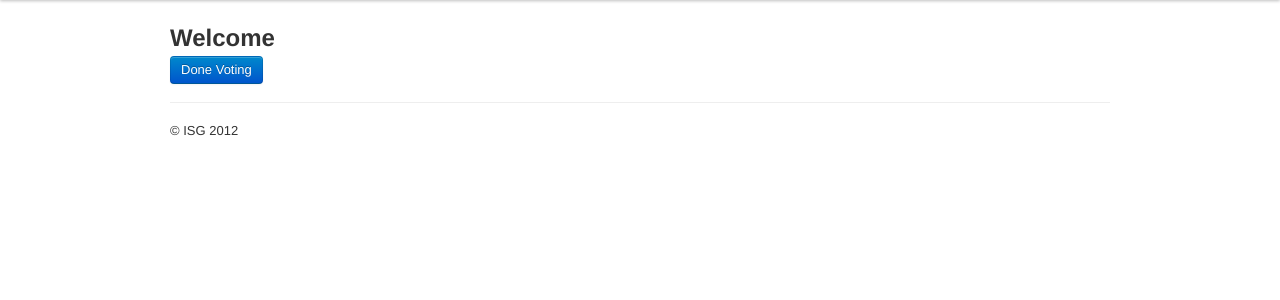
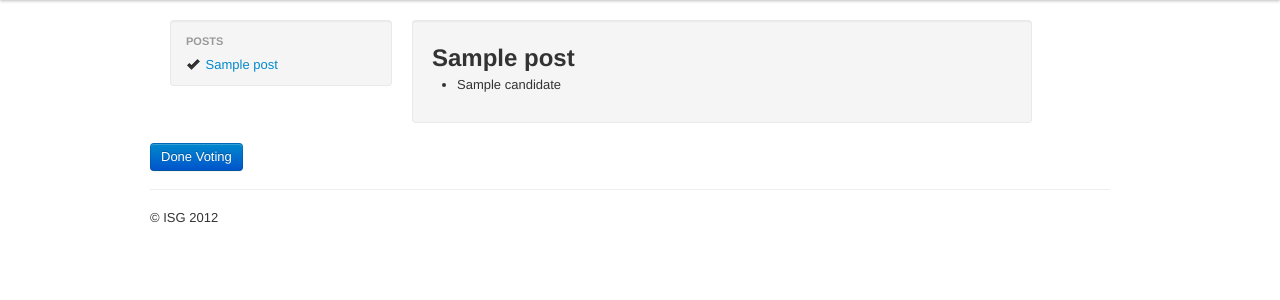
Before and after one commit to prakhar1989/VotingApplication, a Flask app: page / in a window 1280 px wide. Shown: the part 40-340 px from the top of the page. Run offline with Flask 2, Linux system fonts and the light colour scheme; the visitor is signed in with stand-in values (Sample User, id 1); tables that the repository leaves empty hold one stand-in row (values such as "Sample post"); some libraries are stand-ins or nearby versions.

Commit message:
Finished Add Candidates in Admin Interface

```diff
--- a/main.py
+++ b/main.py
@@ -43,18 +43,21 @@ class Post(db.Model):
 
 
 class Candidate(db.Model):
-    id = db.Column(db.Integer, primary_key=True)
-    name = db.Column(db.String(80))
-    post_id = db.Column(db.Integer, db.ForeignKey('post.id'))
+    name = db.Column(db.String(80), primary_key=True)
+    full_name = db.Column(db.String(200))
+    post_id = db.Column(db.Integer, db.ForeignKey('post.id'), primary_key=True)
     hostel = db.Column(db.String(80))
+    dept = db.Column(db.String(80)) #Department Number
     yes_no = db.Column(db.Boolean)
     #votes = db.relationship('Vote', backref='vote', lazy="dynamic")
 
-    def __init__(self, name, hostel, post_id, yes_no):
+    def __init__(self, name, full_name, hostel, post_id, dept, yes_no):
         self.name = name
+        self.full_name = full_name
         self.hostel = hostel
         self.post_id = post_id
         self.yes_no = yes_no
+        self.dept = dept
 
     def __repr__(self):
         return "<Candidate: %r, Post: %r>" % (self.name, self.post.name)
@@ -79,6 +82,14 @@ class Candidate(db.Model):
                                     #self.candidate_id, self.post_name)
 
 ### CONTROLLER ###
+
+def get_candidate_dict():
+    candidates_dict = {}
+    posts = Post.query.all()
+    for post in posts:
+        candidates_dict[post] = Candidate.query.filter_by(post_id=post.id).all()
+    return candidates_dict
+
 @app.route('/', methods=["GET", "POST"])
 def voting_page():
     if request.method == "GET":
@@ -86,14 +97,24 @@ def voting_page():
             flash("You need to login before you can start voting", "info")
             return redirect(url_for('login'))
         else:
-            return render_template("voting_page.html")
+            candidates_dict = get_candidate_dict()
+            return render_template("voting_page.html", candidates_dict = candidates_dict)
 
     else: #POST request
+        # logging logic goes here
+        # make sure to redirect to logout page
+        # after submission is done
         user_coupon = Coupon.query.filter_by(username=session['username']).first()
-        user_coupon.is_valid = False
-        db.session.add(user_coupon)
+        try:
+            user_coupon.is_valid = False
+            db.session.add(user_coupon)
+            db.session.flush()
+        except sqlalchemy.exc.IntegrityError as err:
+            app.logger.error("Failed to invalidate coupon")
+            return "Failed to invalidate coupon"
         db.session.commit()
         return "Coupon has been invalidated"
+
 
 @app.route('/login', methods=["GET", "POST"])
 def login():
@@ -161,9 +182,16 @@ def generate_coupon():
     value= ""
     if password == app.config['PASSWORD']:
         value = "".join(random.choice(string.letters) for j in range(1,10))
-        db.session.add(Coupon(value, username))
-        db.session.commit()
-        return jsonify(coupon=value, msg="Success")
+        try:
+            db.session.add(Coupon(value, username))
+            db.session.flush()
+        except sqlalchemy.exc.IntegrityError as err:
+            #this fails in the rare event value already exists
+            value = "".join(random.choice(string.letters) for j in range(1,10))
+            app.logger.warning("Duplicate entry hit for new coupon : %r" % value)
+        finally:
+            db.session.commit()
+            return jsonify(coupon=value, msg="Success")
     else:
         return jsonify(coupon=value, msg="Incorrect Admin password")
 
@@ -176,10 +204,19 @@ def save_candidate():
         add_yesno = True
     else:
         add_yesno = False
-    hostel = ldap_helper.ldap_fetch_detail(username, ["hostel"])["hostel"]
+    user_details = ldap_helper.ldap_fetch_detail(username,
+                                                ["hostel", "displayName", "departmentNumber"])
     if username:
         candidate_post = Post.query.filter_by(name=post_select).first()
-        c1 = Candidate(username, hostel, candidate_post.id, add_yesno)
+        if user_details:
+            hostel = user_details["hostel"]
+            full_name = user_details["displayName"]
+            dept = user_details["departmentNumber"]
+        else:  #its Blank or Abstain
+            hostel = "All"
+            full_name = username
+            dept = "None" #TODO: Not to sure if this is how it should be
+        c1 = Candidate(username, full_name, hostel, candidate_post.id, dept, add_yesno)
         db.session.add(c1)
         db.session.commit()
         return jsonify(status_msg="Added %s to the database" % username)
@@ -199,5 +236,11 @@ def fetch_candidate_details(username):
     else:
         return jsonify(name="No candidate found!")
 
+
+@app.route('/candidates')
+def return_candidates():
+    candidates = Candidate.query.all()
+    return render_template('list_candidates', candidates = candidates)
+
 if __name__ == "__main__":
     app.run()
--- a/static/js/application.js
+++ b/static/js/application.js
@@ -16,7 +16,6 @@ $(function() {
         });
         return false;
     });
-
 
     $('#user_name').focusout(function(){
         var username = $("#user_name").val();
--- a/templates/admin_interface.html
+++ b/templates/admin_interface.html
@@ -32,8 +32,8 @@
                 <div class="control-group">
                     <label class="control-label">Candidate's Username</label>
                     <div class="controls">
-                        <input type="text" class="input-xlarge" id="user_name" name="username">
-                        <p class="help-block">This has to be same as his BB username. eg. foob2013</p>
+                        <input type="text" class="input-xlarge" id="user_name" name="username" placeholder="E.g. prakhars2013">
+                        <p class="help-block">Use "Abstain" or "Blank" to add these values respectively</p>
                     </div>
                 </div>
                 <div class="control-group">
@@ -58,6 +58,7 @@
                 <div class="form-actions">
                     <input type="submit" class="btn btn-primary" value="Add Candidate"></input>
                     <input type="reset" class="btn" id="reset_btn" value="Reset"></input>
+                    <!-- TODO: Move this somewhere else -->
                     <small class="add_status">
                     </small>
                 </div>
--- /dev/null
+++ b/templates/list_candidates.html
@@ -0,0 +1,3 @@
+{% extends "layout.html" %}
+{% block body %}
+{% endblock %}
--- a/templates/voting_page.html
+++ b/templates/voting_page.html
@@ -1,6 +1,31 @@
 {% extends "layout.html" %}
 {% block body %}
-    <h2>Welcome</h2>
+
+    <div class="row">
+        <div class="well span3" style="padding: 8px 0;">
+        <ul class="nav nav-list">
+            <li class="nav-header">
+                Posts
+            </li>
+            {% for post in candidates_dict.keys() %}
+            <li><a href="#"><i class="icon-ok"></i>  {{ post.name }}</a></li>
+            {% endfor %}
+        </ul>
+        </div>
+
+        <div class="post_listing span8">
+        {% for post in candidates_dict %}
+            <div class="post_well well">
+                <h2> {{ post.name }} </h2>
+                <ul>
+                {% for c in candidates_dict[post] %}
+               <li> {{ c.name }} </li>
+                {% endfor %}
+                </ul>
+            </div>
+        {% endfor %}
+    </div>
+
     <form action="/" method="POST">
         <input type="submit" class="btn btn-primary" value="Done Voting">
     </form>
```
